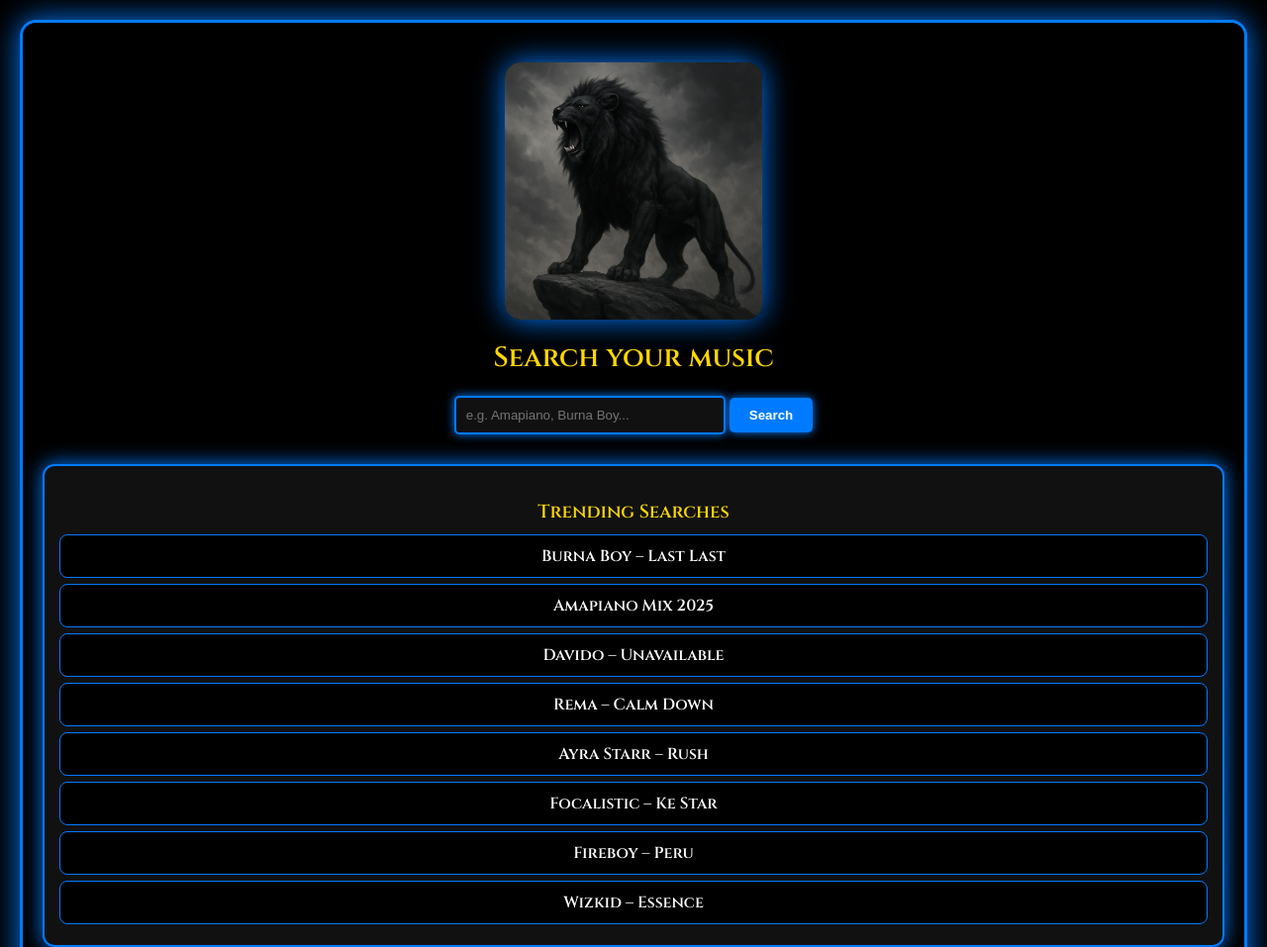
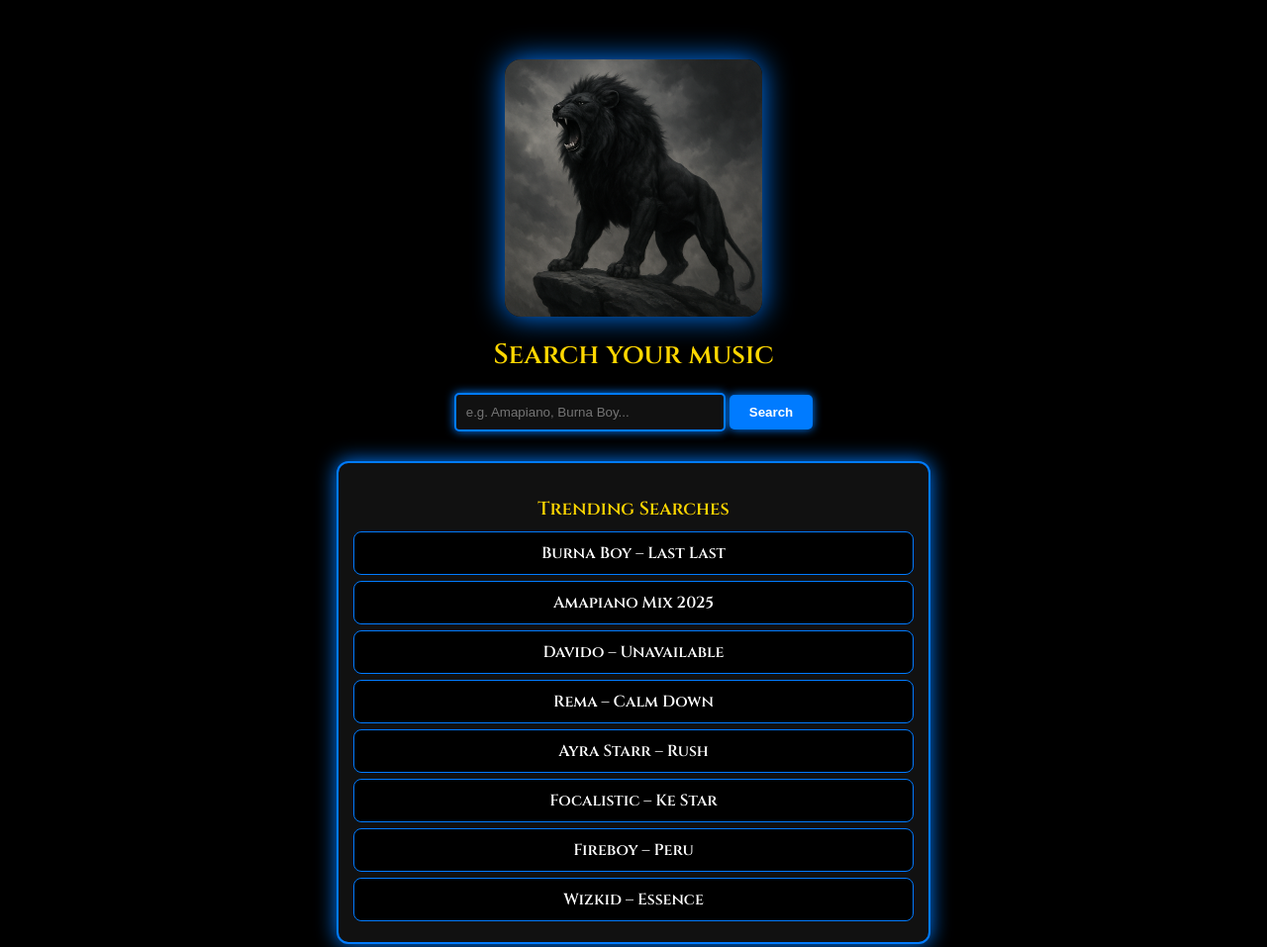
Before and after one commit to mastrerahl/MUsical-Rahl, a website: page index.html in a window 1280 px wide. Shown: the top 957 px of the page at 99% size. Drawn offline with Linux system fonts and the light colour scheme.

Commit message:
Update style.css

```diff
--- a/style.css
+++ b/style.css
@@ -1,3 +1,60 @@
+body {
+  margin: 0;
+  padding: 0;
+  font-family: 'Cinzel', serif;
+  background-color: #000;
+  color: gold;
+  text-align: center;
+}
+
+.container {
+  padding: 20px;
+  border-radius: 16px;
+  margin: 20px auto;
+  max-width: 600px;
+  background-color: transparent;
+  /* Removed blue border & shadow */
+}
+
+.logo {
+  width: 260px;
+  margin: 20px auto;
+  display: block;
+  border-radius: 16px;
+  box-shadow: 0 0 30px #007bff; /* Blue glow */
+}
+
+h1 {
+  font-size: 28px;
+  margin-top: 10px;
+  color: gold;
+}
+
+.search-box {
+  margin-top: 20px;
+}
+
+.search-box input {
+  padding: 10px;
+  width: 250px;
+  border: 2px solid #007bff;
+  border-radius: 5px;
+  background-color: #111;
+  color: white;
+  box-shadow: 0 0 10px #007bff;
+}
+
+.search-box button {
+  padding: 10px 20px;
+  background-color: #007bff;
+  border: none;
+  border-radius: 5px;
+  font-weight: bold;
+  color: white;
+  cursor: pointer;
+  box-shadow: 0 0 10px #007bff;
+}
+
 .suggestions-area {
   margin-top: 30px;
   background-color: #111;
@@ -33,60 +90,6 @@
   background: #007bff;
   color: white;
   font-weight: bold;
-}body {
-  margin: 0;
-  padding: 0;
-  font-family: 'Cinzel', serif;
-  background-color: #000;
-  color: gold;
-  text-align: center;
-}
-
-.container {
-  padding: 20px;
-  border: 3px solid #007bff; /* Blue border */
-  border-radius: 16px;
-  margin: 20px;
-  box-shadow: 0 0 30px #007bff; /* Blue shadow */
-}
-
-.logo {
-  width: 260px;
-  margin: 20px auto;
-  display: block;
-  border-radius: 16px;
-  box-shadow: 0 0 30px #007bff; /* Blue glow */
-}
-
-h1 {
-  font-size: 28px;
-  margin-top: 10px;
-  color: gold;
-}
-
-.search-box {
-  margin-top: 20px;
-}
-
-.search-box input {
-  padding: 10px;
-  width: 250px;
-  border: 2px solid #007bff; /* Blue input border */
-  border-radius: 5px;
-  background-color: #111;
-  color: white;
-  box-shadow: 0 0 10px #007bff;
-}
-
-.search-box button {
-  padding: 10px 20px;
-  background-color: #007bff; /* Blue button */
-  border: none;
-  border-radius: 5px;
-  font-weight: bold;
-  color: white;
-  cursor: pointer;
-  box-shadow: 0 0 10px #007bff;
 }
 
 .results-area {
```
